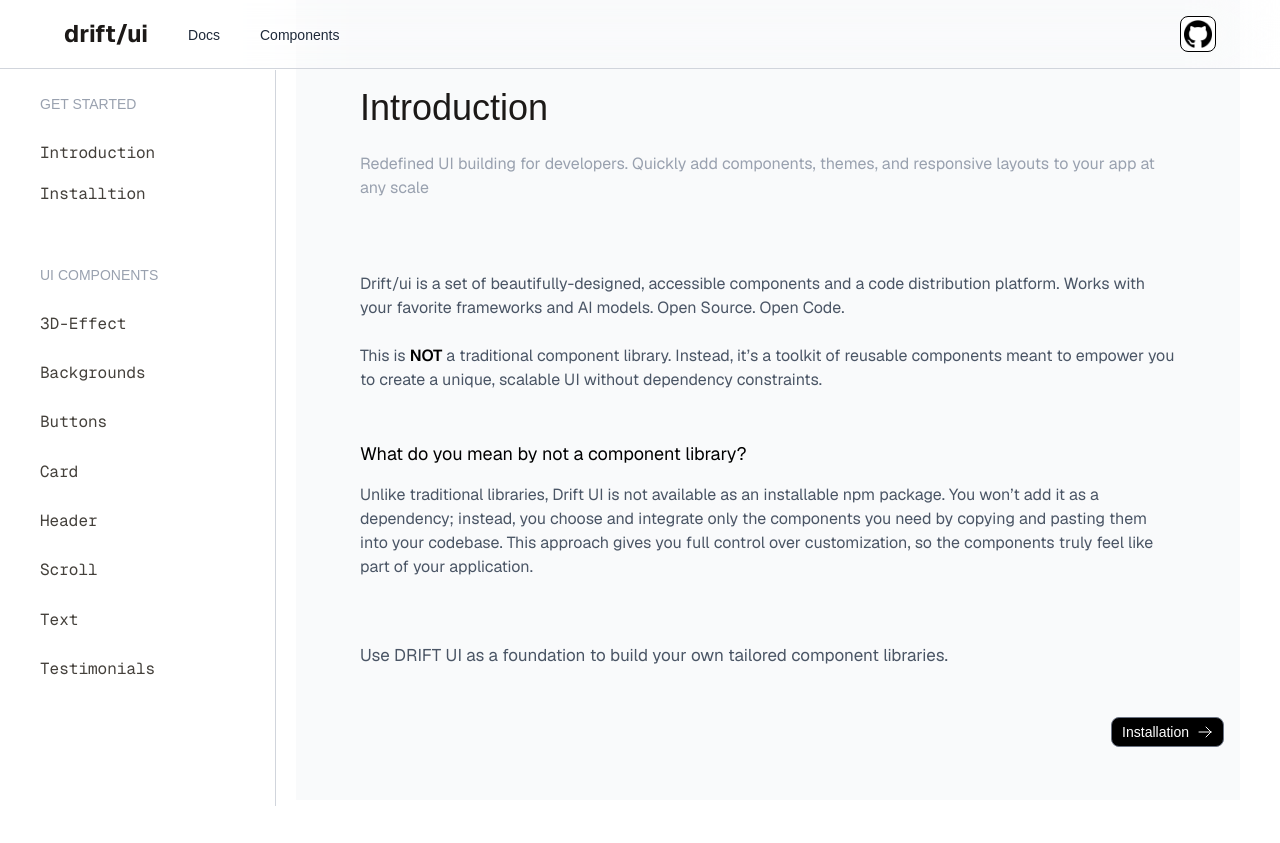
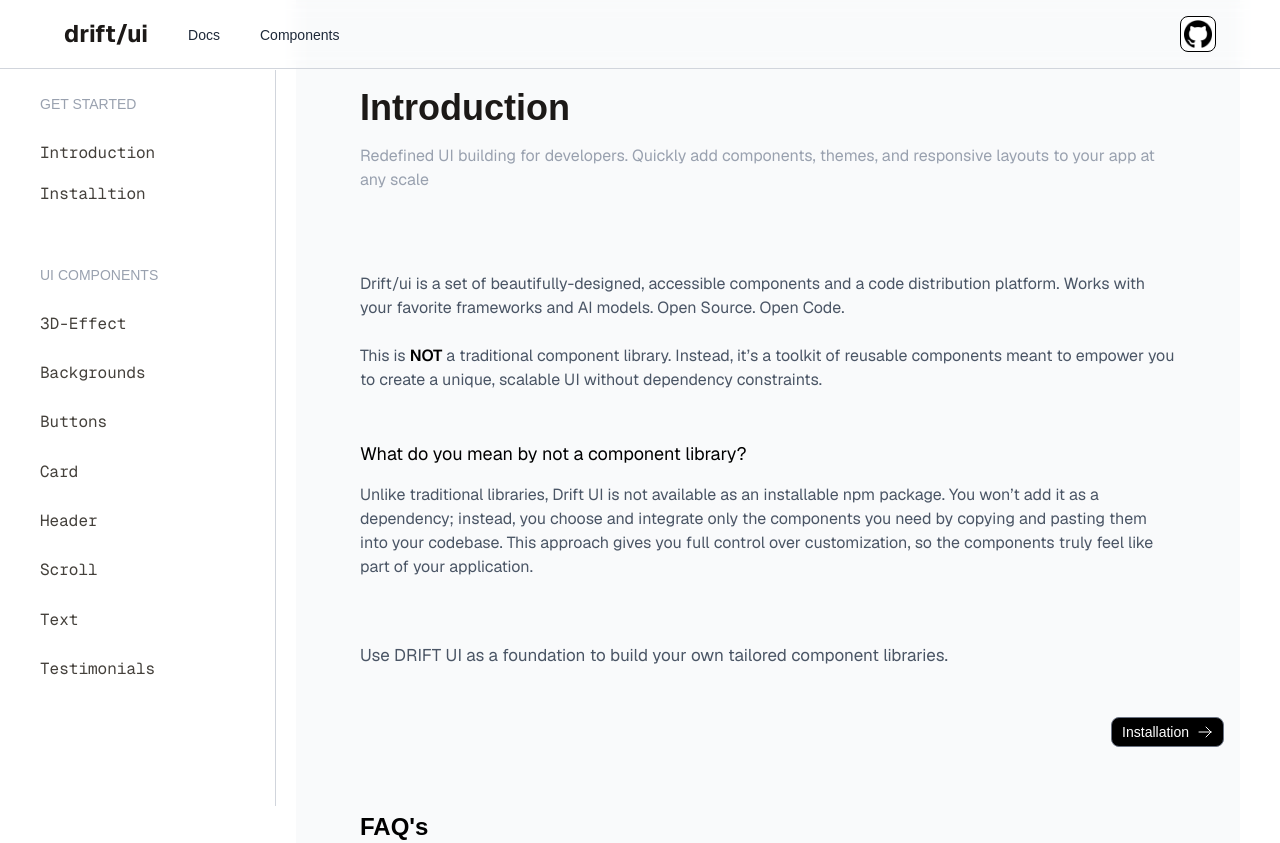
Before and after one commit to suryanshXD/Drift-UI, a Next.js app: page /docs in a window 1280 px wide. Before the commit the page ends 800 px from the top, so only its background shows below. Built offline with nearby package versions, Linux system fonts and the light colour scheme.

Commit message:
home page

```diff
--- a/app/components/docs/home/Header.tsx
+++ b/app/components/docs/home/Header.tsx
@@ -6,7 +6,7 @@ export function DocsHeader() {
   return (
     <>
       <div className="fixed w-[100%] z-1">
-        <div className="flex flex-row justify-between px-16 py-4 border-b border-gray-300 items-center backdrop-blur-2xl">
+        <div className="flex flex-row justify-between px-16 py-4 border-b border-gray-300 items-center backdrop-blur-sm">
           <div className="flex flex-row items-center">
             <Link
               href={"/"}
--- a/app/docs/page.tsx
+++ b/app/docs/page.tsx
@@ -5,17 +5,17 @@ import { ArrowRight } from "../components/Logo/Arrow-Right";
 export default function PageDocs() {
   return (
     <>
-      <div className="flex flex-col w-fit h-screen bg-gray-50 mx-10">
+      <div className="flex flex-col w-fit min-h-screen bg-gray-50 mx-10">
         <div className="flex flex-col ">
-          <div className="text-4xl text-stone-900  ml-16 mt-22">
+          <div className="text-4xl text-stone-900  ml-16 mt-22 font-semibold">
             Introduction
           </div>
           <div className="px-16">
-            <div className="text-md font-sans text-gray-400 mt-6">
+            <div className="text-md font-sans text-gray-400 mt-4">
               Redefined UI building for developers. Quickly add components,
               themes, and responsive layouts to your app at any scale
             </div>
-            <div className="mt-18 font-sans text-gray-600 text-md">
+            <div className="mt-20 font-sans text-gray-600 text-md">
               Drift/ui is a set of beautifully-designed, accessible components
               and a code distribution platform. Works with your favorite
               frameworks and AI models. Open Source. Open Code.
@@ -51,6 +51,9 @@ export default function PageDocs() {
             Installation <ArrowRight />
           </Link>
         </div>
+        <div className="pl-16 mt-16">
+          <div className="text-2xl font-semibold">FAQ's</div>
+        </div>
       </div>
     </>
   );
```
